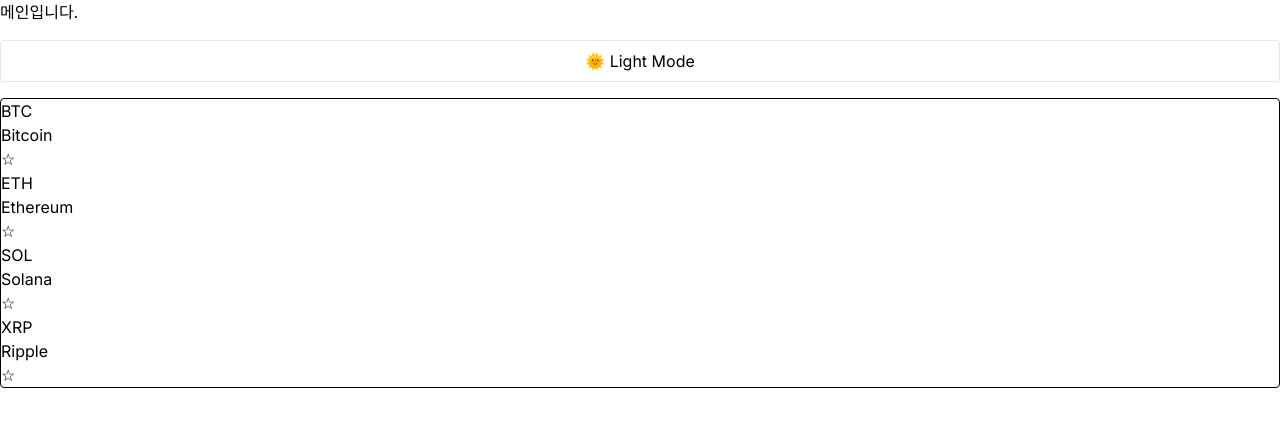
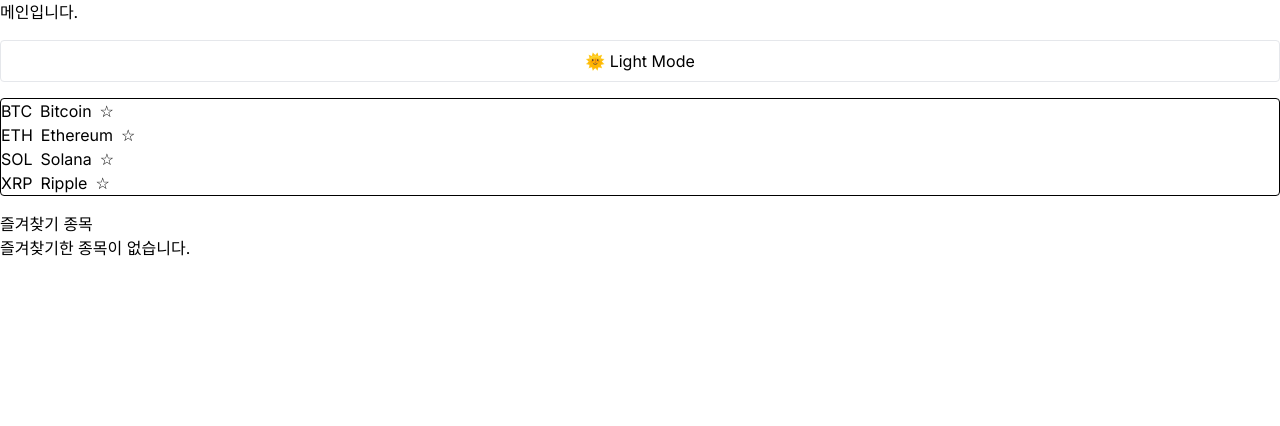
Before and after one commit to jigong2024/coin-dashboard, a Next.js app: page / in a window 1280 px wide. Shown: the top 426 px of the page. Built offline with nearby package versions, Linux system fonts and the light colour scheme.

Commit message:
feat: 즐겨찾기 리스트 컴포넌트 구현

```diff
--- a/src/app/layout.tsx
+++ b/src/app/layout.tsx
@@ -1,6 +1,7 @@
 import type { Metadata } from "next";
 import { Inter } from "next/font/google";
 import "./globals.css";
+import ThemeProvider from "@/components/layout/ThemeProvider";
 
 const inter = Inter({ subsets: ["latin"] });
 
@@ -15,8 +16,10 @@
   children: React.ReactNode;
 }>) {
   return (
-    <html lang="en" className="dark">
-      <body className={inter.className}>{children}</body>
+    <html lang="en">
+      <body className={inter.className}>
+        <ThemeProvider>{children}</ThemeProvider>
+      </body>
     </html>
   );
 }
--- a/src/app/page.tsx
+++ b/src/app/page.tsx
@@ -1,5 +1,6 @@
 "use client";
 import AssetList from "@/components/asset/AssetList";
+import FavoriteList from "@/components/asset/FavoriteList";
 import ThemeToggle from "@/components/layout/ThemeToggle";
 
 export default function Home() {
@@ -8,6 +9,7 @@
       메인입니다.
       <ThemeToggle />
       <AssetList />
+      <FavoriteList />
     </main>
   );
 }
--- a/src/components/asset/AssetList.tsx
+++ b/src/components/asset/AssetList.tsx
@@ -13,7 +13,7 @@
         const isFav = favSet.has(asset.symbol);
 
         return (
-          <div key={asset.symbol + index}>
+          <div key={asset.symbol + index} className="flex gap-2">
             <p>{asset.symbol}</p>
             <p>{asset.name}</p>
             <button onClick={() => toggleFavorite(asset.symbol)}>
--- a/src/components/asset/FavoriteList.tsx
+++ b/src/components/asset/FavoriteList.tsx
@@ -0,0 +1,32 @@
+"use client";
+
+import { mockAssets } from "@/mocks/mockAssets";
+import { useAssetStore } from "@/store";
+
+const FavoriteList = () => {
+  const favorites = useAssetStore((state) => state.favorites);
+
+  const favSet = new Set(favorites);
+  const filteredAssets = mockAssets.filter((asset) => favSet.has(asset.symbol));
+
+  return (
+    <div>
+      <h2>즐겨찾기 종목</h2>
+      <div>
+        {filteredAssets.length === 0 ? (
+          <p>즐겨찾기한 종목이 없습니다.</p>
+        ) : (
+          filteredAssets.map((asset, index) => (
+            <div key={asset.symbol + index} className="flex gap-2">
+              <p>{asset.symbol}</p>
+              <p>{asset.name}</p>
+              <p>★</p>
+            </div>
+          ))
+        )}
+      </div>
+    </div>
+  );
+};
+
+export default FavoriteList;
--- /dev/null
+++ b/src/components/layout/ThemeProvider.tsx
@@ -0,0 +1,18 @@
+"use client";
+
+import { useThemeStore } from "@/store";
+import { useEffect } from "react";
+
+const ThemeProvider = ({ children }: { children: React.ReactNode }) => {
+  const { theme } = useThemeStore();
+
+  useEffect(() => {
+    const root = document.documentElement;
+    root.classList.remove("light", "dark");
+    root.classList.add(theme);
+  }, [theme]);
+
+  return <div className={theme}>{children}</div>; // div의 dark 클래스 제거
+};
+
+export default ThemeProvider;
--- a/src/components/layout/ThemeToggle.tsx
+++ b/src/components/layout/ThemeToggle.tsx
@@ -1,17 +1,9 @@
 "use client";
 
 import { useThemeStore } from "@/store";
-import React, { useEffect } from "react";
 
 const ThemeToggle = () => {
   const { theme, toggleTheme } = useThemeStore();
-
-  // 테마 변경 시 html class 적용
-  useEffect(() => {
-    const root = document.documentElement;
-    root.classList.remove("light", "dark");
-    root.classList.add(theme);
-  }, [theme]);
 
   return (
     <button onClick={toggleTheme} className="px-4 py-2 border rounded">
--- a/src/store/useThemeStore.ts
+++ b/src/store/useThemeStore.ts
@@ -17,6 +17,8 @@
         set({ theme: get().theme === "light" ? "dark" : "light" }),
       setTheme: (t) => set({ theme: t }),
     }),
-    { name: "theme-storage" }
+    {
+      name: "theme-storage",
+    }
   )
 );
```
